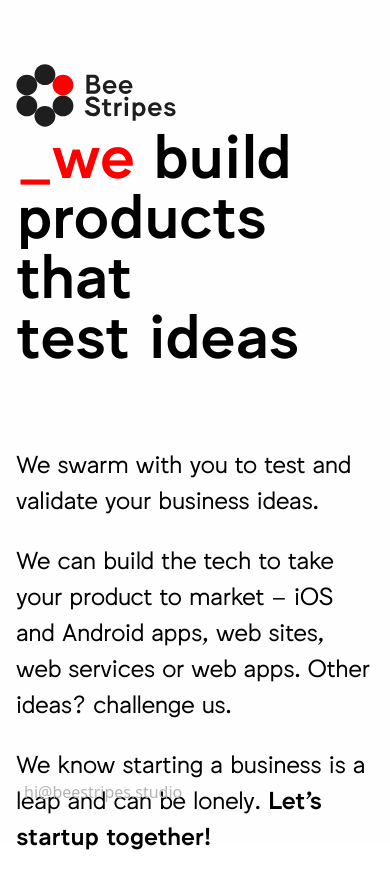
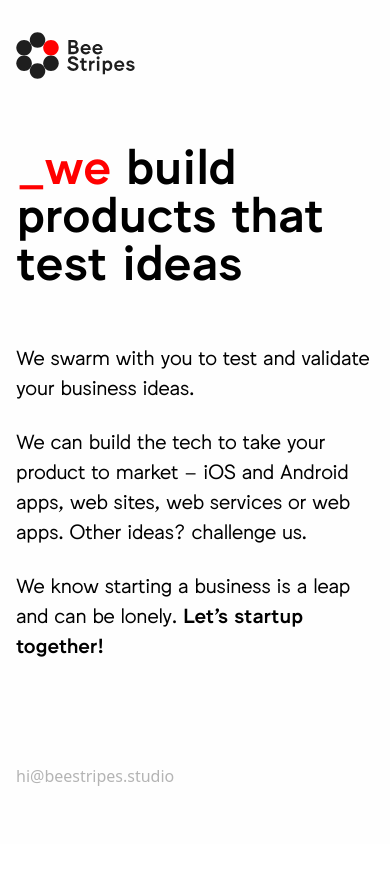
Before and after one commit to beestripes/beestripes-website, a React (Vite) app: page / in a window 390 px wide. After the commit the page ends 844 px from the top, so only its background shows below. Built offline with nearby package versions, Linux system fonts and the light colour scheme.

Commit message:
responsive

```diff
--- a/src/App.jsx
+++ b/src/App.jsx
@@ -13,18 +13,18 @@ export function App() {
 
   return (
     <div style={{ height: '100%', width: '100%', backgroundColor: '#FEFEFE' }}>
-      <div className={'container max-w-3xl sm-container mx-auto py-16 px-4 flex flex-col h-full'}>
+      <div className={'container max-w-3xl sm-container mx-auto py-8 md:py-16 px-4 flex flex-col h-full'}>
         {(!shownSplash && location.pathname === '/') && <Splash onComplete={() => setShownSplash(true)} />}
         <div className={'flex'}>
-          <div><img src={Logo} width="160" alt="Bee Stripes" /></div>
+          <div className={'w-2/6 md:w-min'}><img src={Logo} width="160" alt="Bee Stripes" /></div>
         </div>
-        <div className={'flex flex-1 items-center'}>
+        <div className={'flex flex-1 md:items-center'}>
           <Switch>
             <Route key={'home'} path={'/'} component={() => <Home onEnter={shownSplash} />} />
             <Route key={'about'} path={'/about'} component={About} />
           </Switch>
         </div>
-        <div className={'absolute bottom-4 left-6'}>
+        <div className={'md:absolute md:bottom-4 md:left-6 '}>
           <p className="mt-2 pb-6 leading-normal" style={{color: '#b4b4b4'}}>hi@beestripes.studio</p>
         </div>
       </div>
--- a/src/pages/Home.jsx
+++ b/src/pages/Home.jsx
@@ -22,16 +22,16 @@ const Home = ({ onEnter }) => {
 
   return (
     <motion.div {...animationProps} className={'block font-medium'}>
-      <h2 className="text-6xl text-black" style={{ fontFamily: tokens.fontFamily.jungkaMedium }}>
+      <h2 className="pt-16 md:pt-0 text-5xl md:text-6xl text-black" style={{ fontFamily: tokens.fontFamily.jungkaMedium }}>
       <span className={'block'}>
         <span style={{ color: 'red' }}>_we</span> build products that
       </span>
         <span className={'block'}>test ideas</span>
       </h2>
-      <div className={'mt-20 text-black'} style={{ fontFamily: tokens.fontFamily.jungkaLight }}>
-        <p className="text-2xl pb-6 leading-normal">We swarm with you to test and validate your business ideas.</p>
-        <p className="text-2xl pb-6 leading-normal">We can build the tech to take your product to market – iOS and Android apps, web sites, web services or web apps. Other ideas? challenge us.</p>
-        <p className="text-2xl pb-6 leading-normal">We know starting a business is a leap and can be lonely. <span style={{ fontFamily: tokens.fontFamily.jungkaMedium }}>Let's startup together!</span></p>
+      <div className={'mt-14 md:mt-20 text-black'} style={{ fontFamily: tokens.fontFamily.jungkaLight }}>
+        <p className="text-xl md:text-2xl pb-6 leading-normal">We swarm with you to test and validate your business ideas.</p>
+        <p className="text-xl md:text-2xl pb-6 leading-normal">We can build the tech to take your product to market – iOS and Android apps, web sites, web services or web apps. Other ideas? challenge us.</p>
+        <p className="text-xl md:text-2xl pb-6 leading-normal">We know starting a business is a leap and can be lonely. <span style={{ fontFamily: tokens.fontFamily.jungkaMedium }}>Let's startup together!</span></p>
       </div>
     </motion.div>
   )
```
